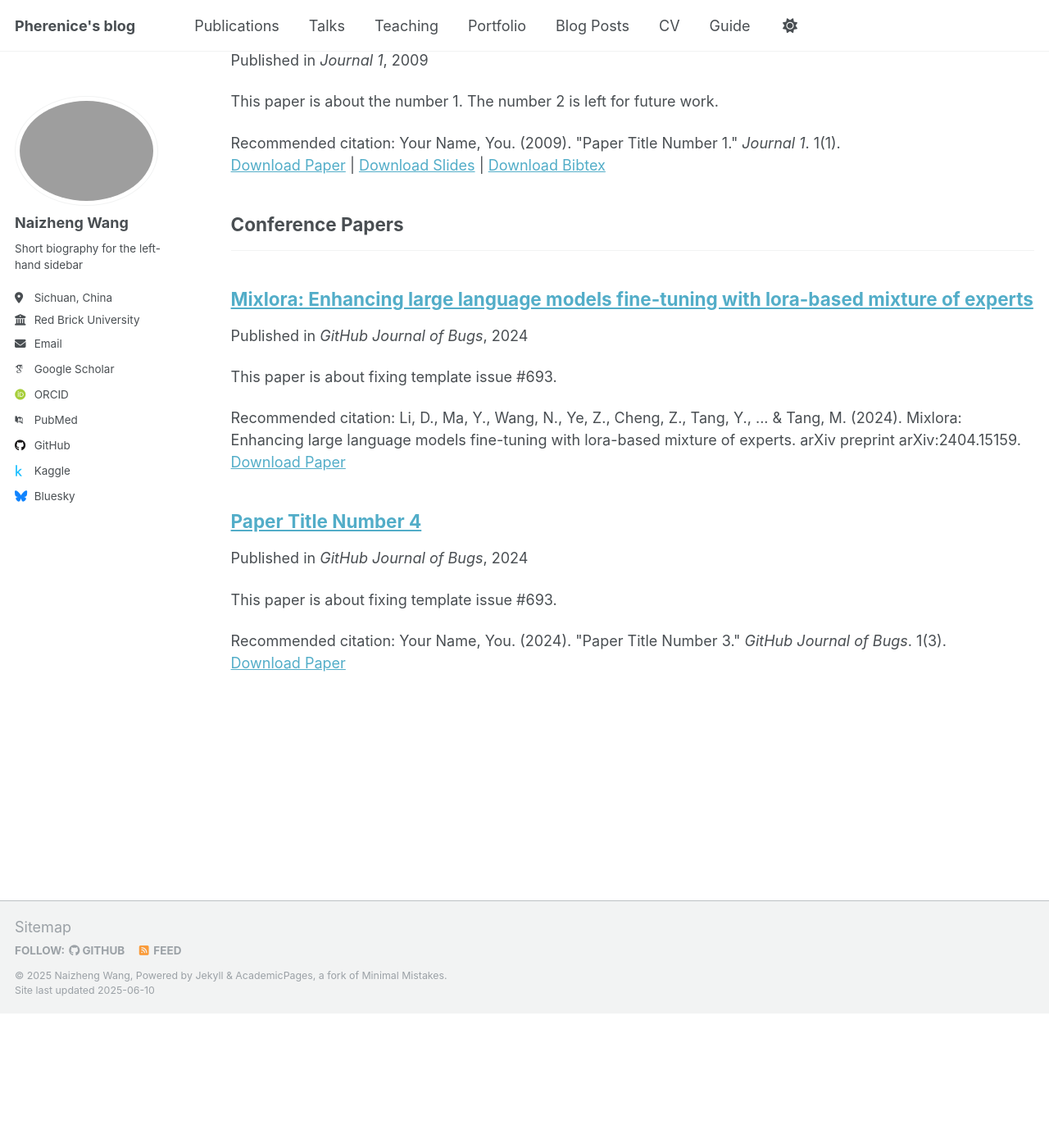
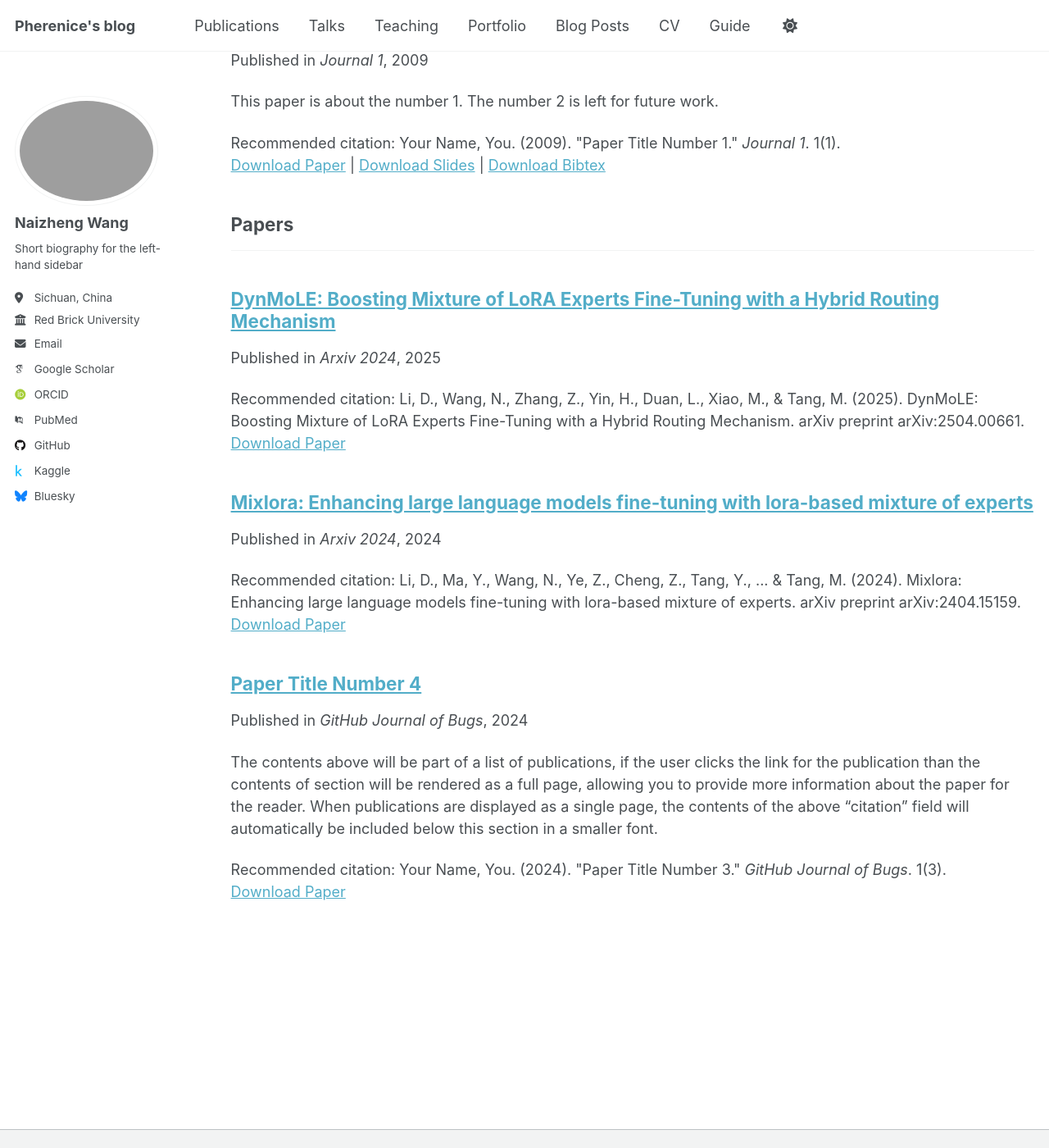
Before and after one commit to Pherenice1125/Pherenice1125.github.io, a Jekyll site: the page built from _pages/publications.html, in a window 1280 px wide and 1400 px high, scrolled down 779 px. Shown: the whole window at 82% size. Built offline with Jekyll 4.4.1, drawn with Linux system fonts in a browser that asks for light colours; some web fonts are replaced; before the commit the page ends 2015 px from its top, so only the background shows below that.

Commit message:
add msg[3]

```diff
--- a/_config.yml
+++ b/_config.yml
@@ -83,7 +83,7 @@ publication_category:
   manuscripts:
     title: 'Journal Articles'
   conferences:
-    title: 'Conference Papers'
+    title: 'Papers'
 
 # Site Settings
 teaser                   :  # filename of teaser fallback teaser image placed in /images/, .e.g. "500x300.png"
--- a/_data/cv.json
+++ b/_data/cv.json
@@ -87,10 +87,10 @@
       "summary": "This paper is about the number 3. The number 4 is left for future work."
     },
     {
-      "name": "Paper Title Number 4",
-      "publisher": "GitHub Journal of Bugs",
-      "releaseDate": "2024-02-17",
-      "website": "http://academicpages.github.io/files/paper3.pdf",
+      "name": "DynMoLE: Boosting Mixture of LoRA Experts Fine-Tuning with a Hybrid Routing Mechanism",
+      "publisher": "Arxiv",
+      "releaseDate": "2025-04-1",
+      "website": "https://arxiv.org/abs/2504.00661",
       "summary": "This paper is about fixing template issue #693."
     },
     {
--- a/_publications/2024-02-17-paper-title-number-4.md
+++ b/_publications/2024-02-17-paper-title-number-4.md
@@ -3,7 +3,6 @@ title: "Paper Title Number 4"
 collection: publications
 category: conferences
 permalink: /publication/2024-02-17-paper-title-number-4
-excerpt: 'This paper is about fixing template issue #693.'
 date: 2024-02-17
 venue: 'GitHub Journal of Bugs'
 paperurl: 'http://academicpages.github.io/files/paper3.pdf'
--- /dev/null
+++ b/_publications/DynMoLE.md
@@ -0,0 +1,10 @@
+---
+title: "DynMoLE: Boosting Mixture of LoRA Experts Fine-Tuning with a Hybrid Routing Mechanism"
+collection: publications
+category: conferences
+permalink: /publication/DynMoLE
+date: 2025-04-1
+venue: 'Arxiv 2024'
+paperurl: 'https://arxiv.org/abs/2504.00661'
+citation: 'Li, D., Wang, N., Zhang, Z., Yin, H., Duan, L., Xiao, M., & Tang, M. (2025). DynMoLE: Boosting Mixture of LoRA Experts Fine-Tuning with a Hybrid Routing Mechanism. arXiv preprint arXiv:2504.00661.'
+---
--- a/_publications/MixLoRA.md
+++ b/_publications/MixLoRA.md
@@ -2,10 +2,9 @@
 title: "Mixlora: Enhancing large language models fine-tuning with lora-based mixture of experts"
 collection: publications
 category: conferences
-permalink: /publication/2024-02-17-paper-title-number-4
-excerpt: 'This paper is about fixing template issue #693.'
+permalink: /publication/MixLoRA
 date: 2024-04-12
-venue: 'GitHub Journal of Bugs'
+venue: 'Arxiv 2024'
 paperurl: 'https://arxiv.org/abs/2404.15159'
 citation: 'Li, D., Ma, Y., Wang, N., Ye, Z., Cheng, Z., Tang, Y., ... & Tang, M. (2024). Mixlora: Enhancing large language models fine-tuning with lora-based mixture of experts. arXiv preprint arXiv:2404.15159.'
 ---
```
